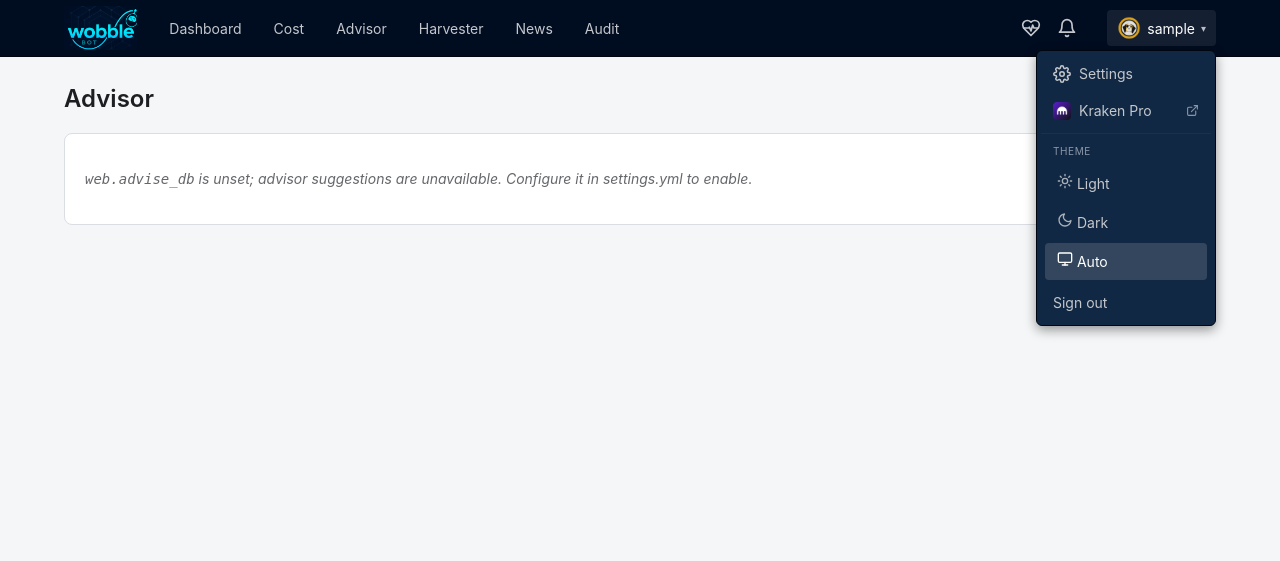
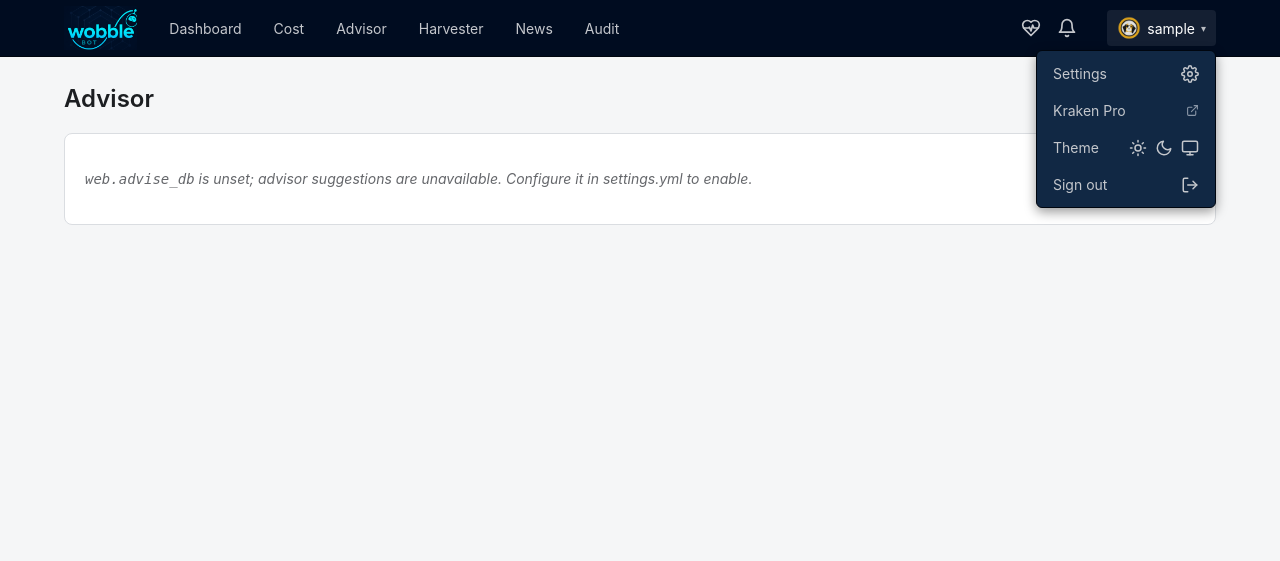
Before and after one commit to CarlDog/wobblebot, a Python web app: template src/wobblebot/web/templates/advisor.html in a window 1280 px wide, after a click that opens the changed part. Shown: the top 561 px of the page. Run offline with Jinja, Linux system fonts and the light colour scheme; the template is opened without the code that fills it: most values are stand-ins (such as "Sample title", 1, 10 or a date in 2020).

Commit message:
Soak day 6 follow-up: Sign out gets a proper icon
Operator-flagged 2026-05-23 during the critical dropdown review:
Sign out was the only row without an icon, breaking the dropdown's
visual rhythm. Three rows had icons (Settings ⚙, Kraken Pro ↗,
Theme rotating sun/moon/monitor), one didn't — asymmetric read.

Adds Lucide ``log-out`` (door + arrow-exiting glyph) to the icons
macro registry and wires it into the Sign out form button. Button
gains the ``.user-menu-link`` class so it picks up the same flex
layout used by Settings / Kraken Pro / Theme rows — label-left,
icon-right (matching the current right-aligned dropdown direction;
the operator's broader OS-convention question stays open as a
separate decision).

All four dropdown rows now scan as a unified column with
consistent visual weight.

152 web tests pass; black + isort clean.

Co-Authored-By: Claude Opus 4.7 (1M context) <noreply@anthropic.com>

```diff
--- a/src/wobblebot/web/templates/_icons.html
+++ b/src/wobblebot/web/templates/_icons.html
@@ -74,3 +74,52 @@
   <path d="M19.4 15a1.65 1.65 0 0 0 .33 1.82l.06.06a2 2 0 0 1 0 2.83 2 2 0 0 1-2.83 0l-.06-.06a1.65 1.65 0 0 0-1.82-.33 1.65 1.65 0 0 0-1 1.51V21a2 2 0 0 1-2 2 2 2 0 0 1-2-2v-.09A1.65 1.65 0 0 0 9 19.4a1.65 1.65 0 0 0-1.82.33l-.06.06a2 2 0 0 1-2.83 0 2 2 0 0 1 0-2.83l.06-.06a1.65 1.65 0 0 0 .33-1.82 1.65 1.65 0 0 0-1.51-1H3a2 2 0 0 1-2-2 2 2 0 0 1 2-2h.09A1.65 1.65 0 0 0 4.6 9a1.65 1.65 0 0 0-.33-1.82l-.06-.06a2 2 0 0 1 0-2.83 2 2 0 0 1 2.83 0l.06.06a1.65 1.65 0 0 0 1.82.33H9a1.65 1.65 0 0 0 1-1.51V3a2 2 0 0 1 2-2 2 2 0 0 1 2 2v.09a1.65 1.65 0 0 0 1 1.51 1.65 1.65 0 0 0 1.82-.33l.06-.06a2 2 0 0 1 2.83 0 2 2 0 0 1 0 2.83l-.06.06a1.65 1.65 0 0 0-.33 1.82V9a1.65 1.65 0 0 0 1.51 1H21a2 2 0 0 1 2 2 2 2 0 0 1-2 2h-.09a1.65 1.65 0 0 0-1.51 1z"/>
 </svg>
 {%- endmacro %}
+
+{# Feather ``sun`` / ``moon`` / ``monitor`` (MIT). Theme-cycler icons.
+   Used inside the user-menu dropdown's click-through theme button —
+   only one is visible at a time, driven by the button's
+   data-current-theme attribute via CSS. #}
+{% macro theme_sun(css_class="") -%}
+<svg{% if css_class %} class="{{ css_class }}"{% endif %}
+     viewBox="0 0 24 24" fill="none" stroke="currentColor"
+     stroke-width="2" stroke-linecap="round" stroke-linejoin="round"
+     aria-hidden="true" focusable="false">
+  <circle cx="12" cy="12" r="4"/>
+  <path d="M12 2v2M12 20v2M4.93 4.93l1.41 1.41M17.66 17.66l1.41 1.41M2 12h2M20 12h2M6.34 17.66l-1.41 1.41M19.07 4.93l-1.41 1.41"/>
+</svg>
+{%- endmacro %}
+
+{% macro theme_moon(css_class="") -%}
+<svg{% if css_class %} class="{{ css_class }}"{% endif %}
+     viewBox="0 0 24 24" fill="none" stroke="currentColor"
+     stroke-width="2" stroke-linecap="round" stroke-linejoin="round"
+     aria-hidden="true" focusable="false">
+  <path d="M21 12.79A9 9 0 1 1 11.21 3 7 7 0 0 0 21 12.79z"/>
+</svg>
+{%- endmacro %}
+
+{% macro theme_monitor(css_class="") -%}
+<svg{% if css_class %} class="{{ css_class }}"{% endif %}
+     viewBox="0 0 24 24" fill="none" stroke="currentColor"
+     stroke-width="2" stroke-linecap="round" stroke-linejoin="round"
+     aria-hidden="true" focusable="false">
+  <rect x="2" y="3" width="20" height="14" rx="2" ry="2"/>
+  <line x1="8" y1="21" x2="16" y2="21"/>
+  <line x1="12" y1="17" x2="12" y2="21"/>
+</svg>
+{%- endmacro %}
+
+{# Lucide ``log-out`` (MIT). Door + arrow-exiting glyph used as the
+   Sign out button icon. Pairs visually with the other monochrome
+   inline SVGs so the dropdown's rows share a unified icon
+   vocabulary. #}
+{% macro log_out(css_class="") -%}
+<svg{% if css_class %} class="{{ css_class }}"{% endif %}
+     viewBox="0 0 24 24" fill="none" stroke="currentColor"
+     stroke-width="2" stroke-linecap="round" stroke-linejoin="round"
+     aria-hidden="true" focusable="false">
+  <path d="M9 21H5a2 2 0 0 1-2-2V5a2 2 0 0 1 2-2h4"/>
+  <polyline points="16 17 21 12 16 7"/>
+  <line x1="21" y1="12" x2="9" y2="12"/>
+</svg>
+{%- endmacro %}
--- a/src/wobblebot/web/templates/layout.html
+++ b/src/wobblebot/web/templates/layout.html
@@ -64,67 +64,49 @@
           <span class="user-menu-caret" aria-hidden="true">▾</span>
         </button>
         <div class="user-menu-dropdown" id="user-menu-dropdown" role="menu" hidden>
-          {# Settings — moved here from the utility nav 2026-05-23
-             alongside the Health icon's move (V2 plan: dropdown
-             carries config + external destinations; utility nav
-             keeps just the at-a-glance Health + Bell icons). #}
+          {# Dropdown items follow the same shape: label on the
+             LEFT (margin-right:auto pushes any trailing icon to
+             the right edge), one trailing icon on the right. The
+             dropdown width is max-content + a 140px min-width
+             floor, so the panel resizes to its widest item if a
+             future row is longer than today's. #}
           <a href="/settings" role="menuitem" class="user-menu-link">
+            <span class="user-menu-link-label">Settings</span>
             {{ icons.settings_gear(css_class="user-menu-icon-svg") }}
-            <span class="user-menu-link-label">Settings</span>
           </a>
           {% if kraken_account_url %}
             {# rel=noopener noreferrer prevents the new tab from accessing
-               window.opener (security) and stops referrer leak.
-               Kraken icon is bundled in /static so the dropdown
-               doesn't make a remote fetch on every render — same
-               privacy posture as not loading external assets. #}
+               window.opener (security) and stops referrer leak. The
+               leading kraken-favicon was pulled 2026-05-23 alongside
+               the right-align cleanup — the label + external-link
+               glyph already disambiguate the destination. #}
             <a href="{{ kraken_account_url }}" target="_blank"
                rel="noopener noreferrer" role="menuitem"
                class="user-menu-link">
-              <img src="/static/kraken-icon.png" alt=""
-                   class="user-menu-icon" aria-hidden="true">
               <span class="user-menu-link-label">Kraken Pro</span>
               {{ icons.external_link(css_class="external-link-icon-svg") }}
             </a>
           {% endif %}
-          <div class="user-menu-section">
-            <div class="user-menu-label">Theme</div>
-            <div class="theme-toggle" role="radiogroup" aria-label="Theme">
-              <button type="button" class="theme-btn" data-theme-set="light"
-                      role="radio" aria-checked="false">
-                {# Feather "sun" #}
-                <svg viewBox="0 0 24 24" fill="none" stroke="currentColor"
-                     stroke-width="2" stroke-linecap="round" stroke-linejoin="round">
-                  <circle cx="12" cy="12" r="4"/>
-                  <path d="M12 2v2M12 20v2M4.93 4.93l1.41 1.41M17.66 17.66l1.41 1.41M2 12h2M20 12h2M6.34 17.66l-1.41 1.41M19.07 4.93l-1.41 1.41"/>
-                </svg>
-                <span>Light</span>
-              </button>
-              <button type="button" class="theme-btn" data-theme-set="dark"
-                      role="radio" aria-checked="false">
-                {# Feather "moon" #}
-                <svg viewBox="0 0 24 24" fill="none" stroke="currentColor"
-                     stroke-width="2" stroke-linecap="round" stroke-linejoin="round">
-                  <path d="M21 12.79A9 9 0 1 1 11.21 3 7 7 0 0 0 21 12.79z"/>
-                </svg>
-                <span>Dark</span>
-              </button>
-              <button type="button" class="theme-btn" data-theme-set="auto"
-                      role="radio" aria-checked="false">
-                {# Feather "monitor" — auto matches the OS preference #}
-                <svg viewBox="0 0 24 24" fill="none" stroke="currentColor"
-                     stroke-width="2" stroke-linecap="round" stroke-linejoin="round">
-                  <rect x="2" y="3" width="20" height="14" rx="2" ry="2"/>
-                  <line x1="8" y1="21" x2="16" y2="21"/>
-                  <line x1="12" y1="17" x2="12" y2="21"/>
-                </svg>
-                <span>Auto</span>
-              </button>
-            </div>
-          </div>
+          {# Theme cycler — single click-through button replacing the
+             previous 3-button radiogroup. Clicking advances
+             light → dark → auto → light; the icon on the right
+             shows the current mode. data-current-theme attr drives
+             SVG visibility via CSS so the JS just toggles the attr. #}
+          <button type="button" id="theme-cycler" role="menuitem"
+                  class="user-menu-link theme-cycler"
+                  data-current-theme="auto"
+                  aria-label="Theme (click to cycle)">
+            <span class="user-menu-link-label">Theme</span>
+            {{ icons.theme_sun(css_class="user-menu-icon-svg theme-cycler-icon theme-cycler-icon-light") }}
+            {{ icons.theme_moon(css_class="user-menu-icon-svg theme-cycler-icon theme-cycler-icon-dark") }}
+            {{ icons.theme_monitor(css_class="user-menu-icon-svg theme-cycler-icon theme-cycler-icon-auto") }}
+          </button>
           <form method="post" action="/auth/logout" class="user-menu-form">
             {{ csrf_input(request) }}
-            <button type="submit" role="menuitem">Sign out</button>
+            <button type="submit" role="menuitem" class="user-menu-link">
+              <span class="user-menu-link-label">Sign out</span>
+              {{ icons.log_out(css_class="user-menu-icon-svg") }}
+            </button>
           </form>
         </div>
       </div>
@@ -238,27 +220,32 @@
   // script in base.html applies it BEFORE the stylesheet loads to
   // prevent flash-of-wrong-theme. "Auto" removes the explicit
   // override so the CSS media query (prefers-color-scheme) wins.
+  // Click-through cycler: each click advances light → dark → auto → light.
   (function () {
     const root = document.documentElement;
+    const cycler = document.getElementById('theme-cycler');
+    const order = ['light', 'dark', 'auto'];
     function applyTheme(theme) {
       if (theme === 'auto') {
         root.removeAttribute('data-theme');
       } else {
         root.setAttribute('data-theme', theme);
       }
-      document.querySelectorAll('.theme-btn').forEach(function (btn) {
-        const active = btn.dataset.themeSet === theme;
-        btn.classList.toggle('active', active);
-        btn.setAttribute('aria-checked', active ? 'true' : 'false');
+      if (cycler) {
+        // Drives the .theme-cycler-icon-{light,dark,auto} CSS
+        // visibility selectors so only the current mode's icon
+        // shows next to the "Theme" label.
+        cycler.dataset.currentTheme = theme;
+      }
+    }
+    if (cycler) {
+      cycler.addEventListener('click', function () {
+        const current = cycler.dataset.currentTheme || 'auto';
+        const next = order[(order.indexOf(current) + 1) % order.length];
+        try { localStorage.setItem('wobblebot_theme', next); } catch (e) {}
+        applyTheme(next);
       });
     }
-    document.querySelectorAll('.theme-btn').forEach(function (btn) {
-      btn.addEventListener('click', function () {
-        const theme = btn.dataset.themeSet;
-        try { localStorage.setItem('wobblebot_theme', theme); } catch (e) {}
-        applyTheme(theme);
-      });
-    });
     // Initial: reflect stored preference (or "auto" if none).
     var stored = 'auto';
     try { stored = localStorage.getItem('wobblebot_theme') || 'auto'; } catch (e) {}
```
